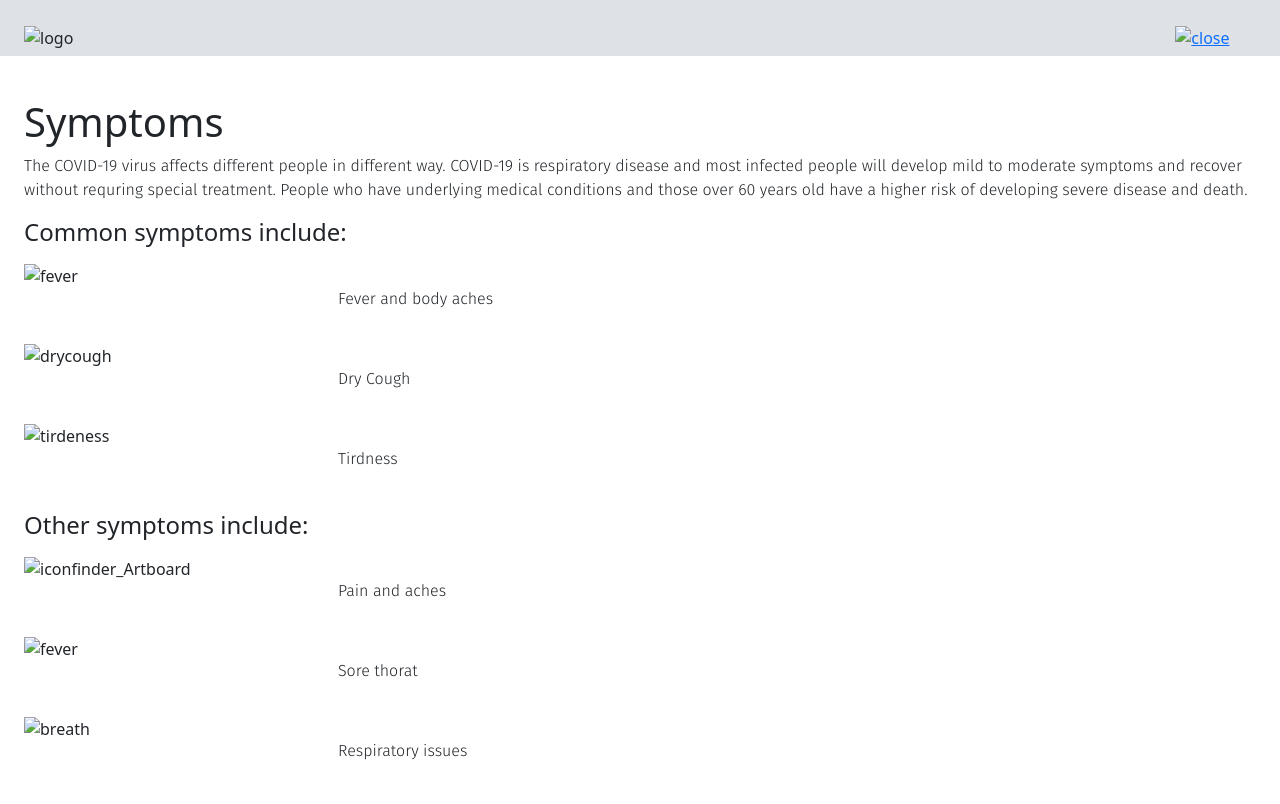
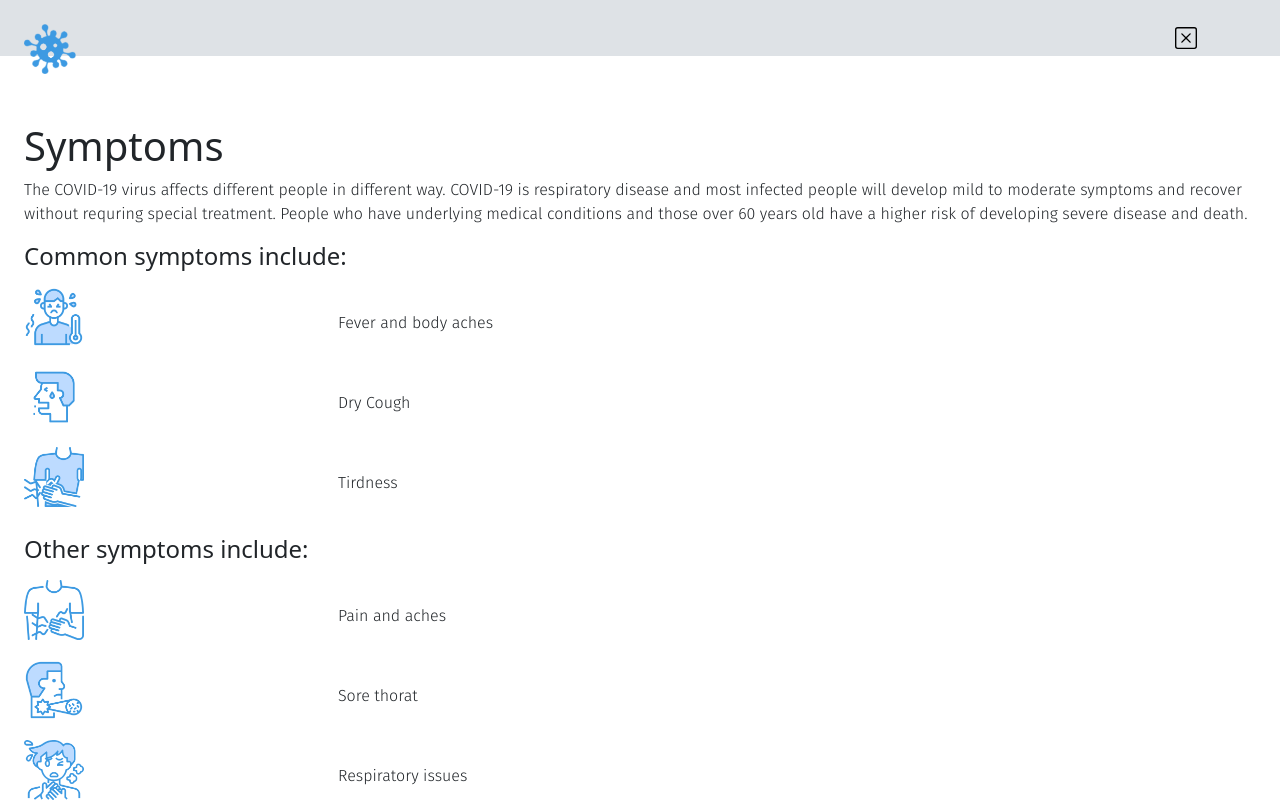
Before and after one commit to itzxajay/Screening-Tool, a plain HTML site: page symtomps.html in a window 1280 px wide. Drawn offline with nearby package versions, Linux system fonts and the light colour scheme.

Commit message:
Update symtomps.html

```diff
--- a/symtomps.html
+++ b/symtomps.html
@@ -20,10 +20,10 @@
     <div class="container-fluid py-4 px-4">
         <div class="row">
             <div class="col-11 mb-4">
-                <img src="./images/logo.png" alt="logo" height="50">
+                <img src="./logo.png" alt="logo" height="50">
             </div>
             <div class="col-1">
-                <a href="./index.html"><img src="./images/x-square.svg" alt="close" height="22"></a>
+                <a href="./index.html"><img src="./x-square.svg" alt="close" height="22"></a>
             </div>
         </div>
         <div class="row mt-4">
@@ -39,7 +39,7 @@
         </div>
         <div class="row mt-2">
             <div class="col-3">
-                <img src="./images/fever.png" alt="fever" height="60">
+                <img src="./fever.png" alt="fever" height="60">
             </div>
             <div class="col-9 mt-4">
                 <p>Fever and body aches</p>
@@ -47,7 +47,7 @@
         </div>
         <div class="row mt-3">
             <div class="col-3">
-                <img src="./images/drycough.png" alt="drycough" height="60">
+                <img src="./drycough.png" alt="drycough" height="60">
             </div>
             <div class="col-9 mt-4">
                 <p>Dry Cough</p>
@@ -55,7 +55,7 @@
         </div>
         <div class="row mt-3">
             <div class="col-3">
-                <img src="./images/tirdeness.png" alt="tirdeness" height="60">
+                <img src="./tirdeness.png" alt="tirdeness" height="60">
             </div>
             <div class="col-9 mt-4">
                 <p>Tirdness</p>
@@ -69,7 +69,7 @@
         </div>
         <div class="row mt-2">
             <div class="col-3">
-                <img src="./images/iconfinder_Artboard_13_5960564.png" alt="iconfinder_Artboard" height="60">
+                <img src="./iconfinder_Artboard_13_5960564.png" alt="iconfinder_Artboard" height="60">
             </div>
             <div class="col-9 mt-4">
                 <p>Pain and aches</p>
@@ -77,7 +77,7 @@
         </div>
         <div class="row mt-3">
             <div class="col-3">
-                <img src="./images/thorat.png" alt="fever" height="60">
+                <img src="./thorat.png" alt="fever" height="60">
             </div>
             <div class="col-9 mt-4">
                 <p>Sore thorat</p>
@@ -85,7 +85,7 @@
         </div>
         <div class="row mt-3 mb-2">
             <div class="col-3">
-                <img src="./images/breath.png" alt="breath" height="60">
+                <img src="./breath.png" alt="breath" height="60">
             </div>
             <div class="col-9 mt-4">
                 <p>Respiratory issues</p>
```
